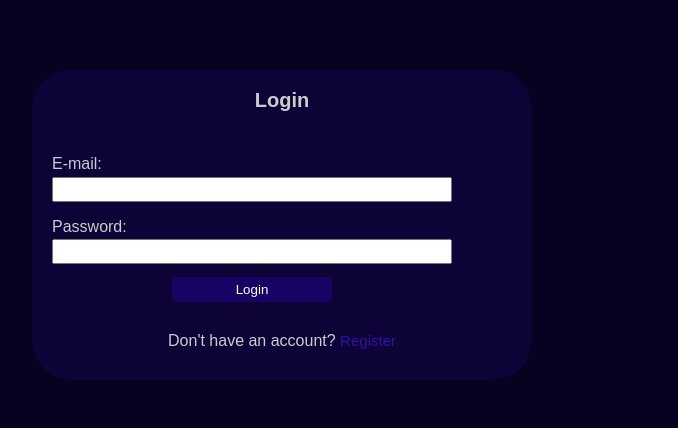
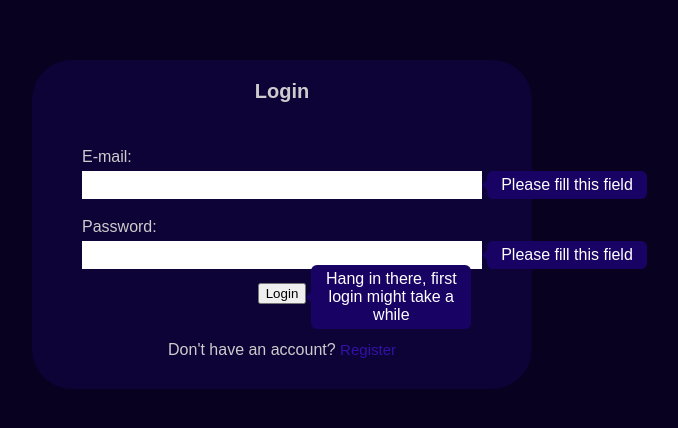
Before and after one commit to aspectum/monke-frontend, a React (Create React App) app: page /login in a window 1280 px wide. Shown: the part 176-604 px from the top of the page, without its empty margins (358-1036 px from the left). Built offline with nearby package versions, Linux system fonts and the light colour scheme; no server answers.

Commit message:
Migrated Login

```diff
--- a/src/pages/Login/Login.scss
+++ /dev/null
@@ -1,52 +0,0 @@
-@import '../../styles/colors';
-
-.form-login {
-    display: grid;
-    grid-template-rows: 1fr 1fr 0.5fr 1fr 1fr 0.5fr 1fr;
-    width: 80%;
-    margin: 20px;
-    font-size: 1rem;
-
-    .btn-login {
-        grid-row: 7 / span 1;
-
-        width: 40%;
-        margin: 0 auto;
-        background-color: $color-primary-1;
-        color: #fff; // TODO: use variable
-        border: 0;
-        border-radius: 5px;
-        padding: 5px 10px;
-
-        &:hover {
-            background-color: lighten($color-primary-1, $button-lighten-ammount);
-        }
-
-        &:active {
-            position: relative;
-            top: 1px;
-        }
-    }
-
-    #login-email-label,
-    #login-pw-label {
-        align-self: center;
-        justify-self: left;
-    }
-
-    #login-email-label {
-        grid-row: 1 / span 1;
-    }
-
-    #login-email {
-        grid-row: 2 / span 1;
-    }
-
-    #login-pw-label {
-        grid-row: 4 / span 1;
-    }
-
-    #login-pw {
-        grid-row: 5 / span 1;
-    }
-}
--- a/src/pages/Login/Login.tsx
+++ b/src/pages/Login/Login.tsx
@@ -2,11 +2,35 @@
 import React, { ReactElement } from 'react';
 import { useDispatch } from 'react-redux';
 import { Link } from 'react-router-dom';
+import styled from 'styled-components';
 import { login } from '../../actions/authActions';
 import { showErrorMessage } from '../../actions/messageActions';
-import { ButtonSubmit, CustomForm, TextInput } from '../../components/CustomForm';
+import { ButtonSubmit, CustomForm } from '../../components/CustomForm';
+import { TextInput } from '../../components/CustomForm/TextInputPure';
+import { GridItem, GridWrapper } from '../../components/Grid';
+import Tooltip from '../../components/Tooltip/Tooltip';
 import AccessControl from '../../containers/AccessControl/AccessControl';
-import './Login.scss';
+
+const GridForm = styled(GridWrapper)`
+    margin: 20px auto;
+    font-size: 1rem;
+
+    label {
+        align-self: center;
+    }
+
+    input {
+        width: 100%;
+        border: 0;
+        padding: 5px;
+        box-sizing: border-box;
+    }
+`;
+
+const CenterBtn = styled.div`
+    margin: 0 auto;
+    position: relative;
+`;
 
 function Login(): ReactElement {
     const dispatch = useDispatch();
@@ -20,6 +44,7 @@ function Login(): ReactElement {
         }
     };
 
+    const tru = true;
     return (
         <AccessControl
             title="Login"
@@ -27,21 +52,50 @@ function Login(): ReactElement {
                 <CustomForm className="form-login" onSubmit={onSubmit}>
                     {(formStateSetter: any) => (
                         <>
+                            <GridForm
+                                TemplateRows="repeat(2, 1fr 1fr 0.5fr) 1fr"
+                                TemplateCols="1fr 0"
+                                width="80%"
+                            >
+                                <GridItem GridRow="1 / span 1">
+                                    <label htmlFor="na-url">E-mail: </label>
+                                </GridItem>
+                                <GridItem GridRow="2 / span 1">
                                     <TextInput
                                         type="email"
                                         id="login-email"
                                         name="email"
-                                label="E-mail: "
                                         formStateSetter={formStateSetter}
                                     />
+                                </GridItem>
+                                <GridItem GridRow="2 / span 1">
+                                    <Tooltip visible={tru} text="Please fill this field" />
+                                </GridItem>
+                                <GridItem GridRow="4 / span 1">
+                                    <label htmlFor="na-url">Password: </label>
+                                </GridItem>
+                                <GridItem GridRow="5 / span 1">
                                     <TextInput
                                         type="password"
                                         id="login-pw"
                                         name="password"
-                                label="Password: "
                                         formStateSetter={formStateSetter}
                                     />
+                                </GridItem>
+                                <GridItem GridRow="5 / span 1">
+                                    <Tooltip visible={tru} text="Please fill this field" />
+                                </GridItem>
+                                <GridItem GridRow="7 / span 1">
+                                    <CenterBtn>
                                         <ButtonSubmit className="btn-login" text="Login" />
+                                        <Tooltip
+                                            visible={tru}
+                                            text="Hang in there, first login might take a while"
+                                            style={{ position: 'absolute', left: '100%' }}
+                                        />
+                                    </CenterBtn>
+                                </GridItem>
+                            </GridForm>
                         </>
                     )}
                 </CustomForm>
```
Lines whose indentation alone changed are shown as unchanged.
